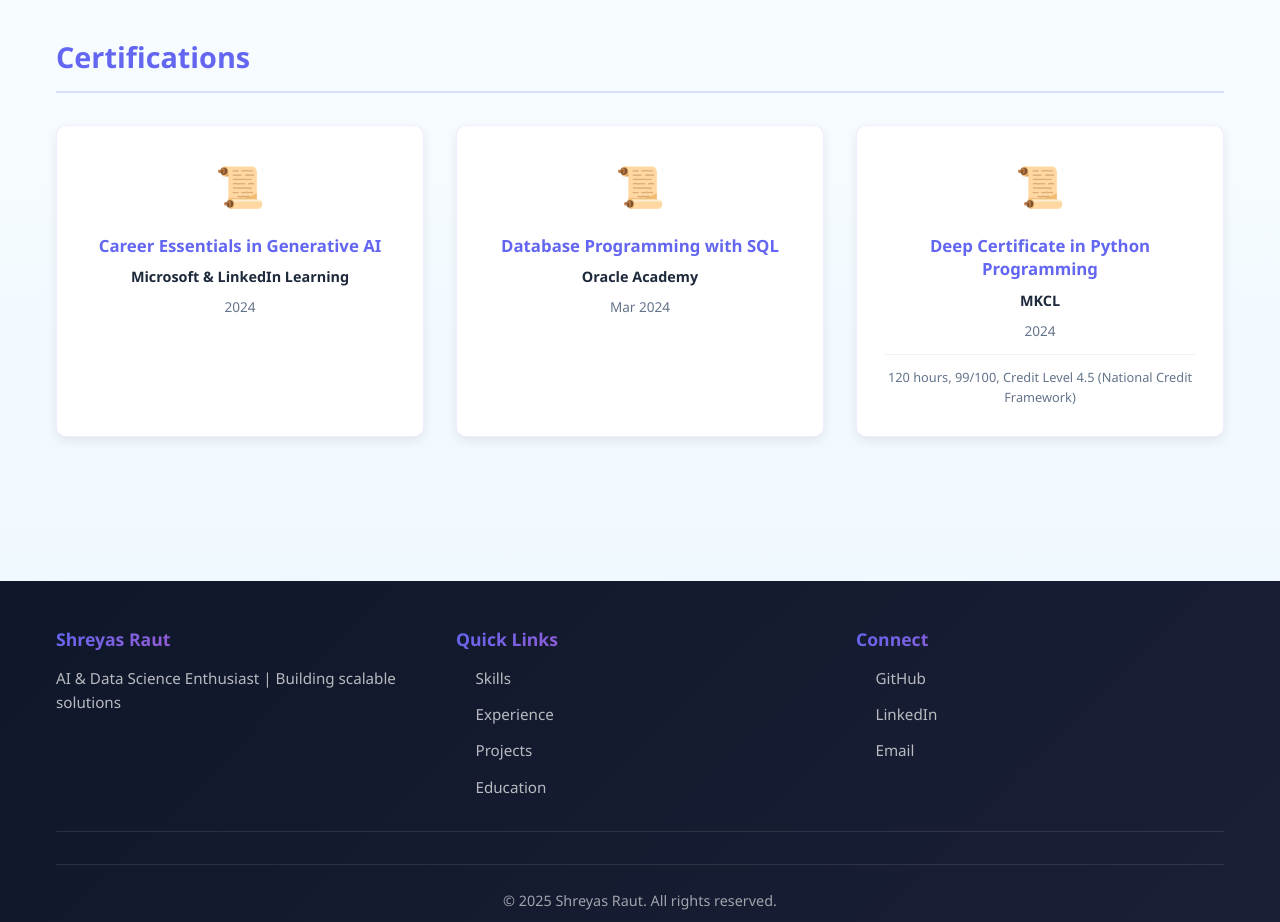
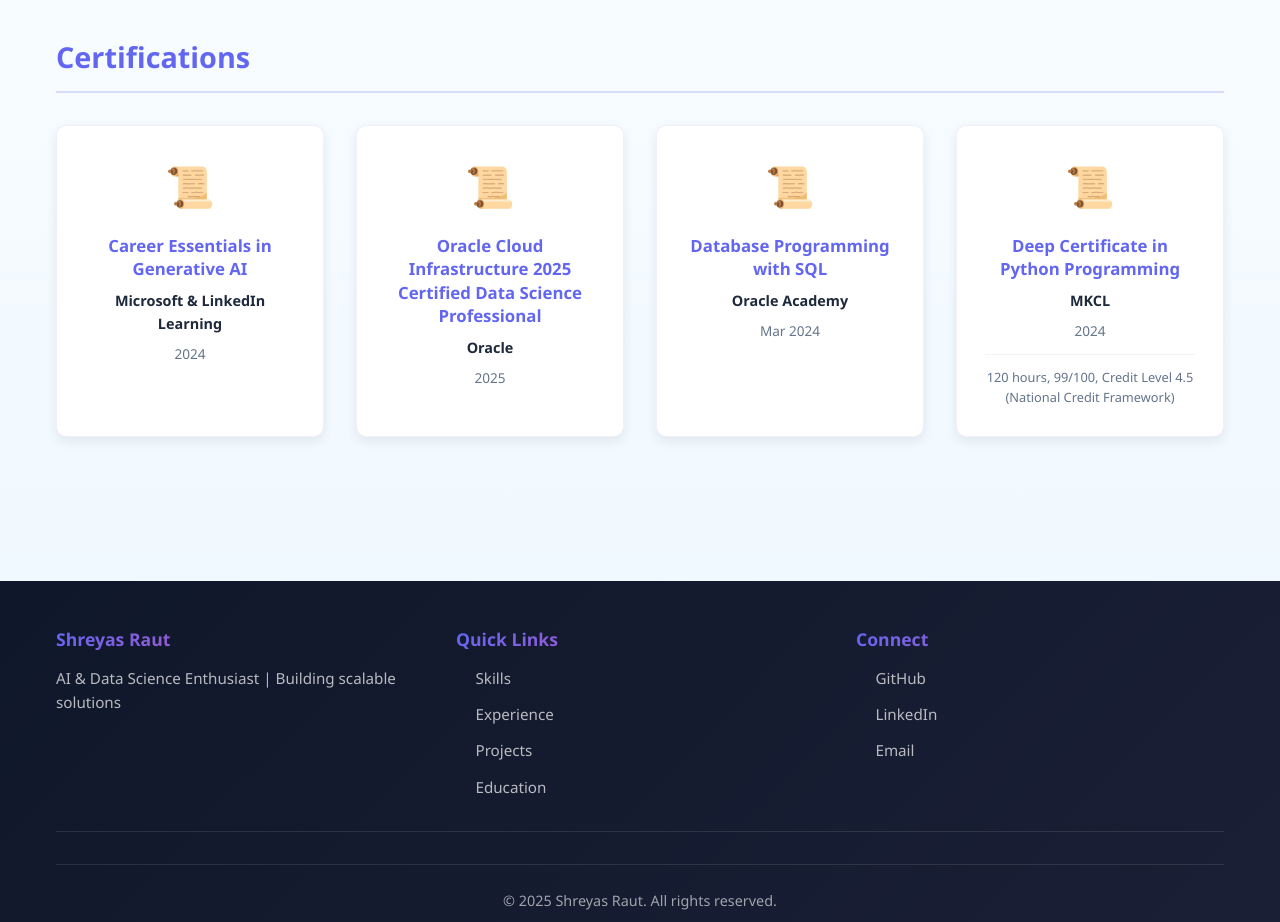
Before and after one commit to shreyasraut0707/Portfolio, a React (Vite) app: page / in a window 1280 px wide. Shown: the part 4500-5422 px from the top of the page. Built offline with nearby package versions, Linux system fonts and the light colour scheme.

Commit message:
Add Oracle Cloud Infrastructure 2025 Data Science Professional certification

```diff
--- a/src/data/resume.ts
+++ b/src/data/resume.ts
@@ -130,13 +130,20 @@
   },
   {
     id: '2',
+    title: 'Oracle Cloud Infrastructure 2025 Certified Data Science Professional',
+    issuer: 'Oracle',
+    date: '2025',
+    link: 'https://catalog-education.oracle.com/ords/certview/sharebadge?id=11A4A3E126300C2F814A4E2E9B9B6F2F8D143038F339A68F643F07F59F58D5B8'
+  },
+  {
+    id: '3',
     title: 'Database Programming with SQL',
     issuer: 'Oracle Academy',
     date: 'Mar 2024',
     link: '/Oracle_Certificate.pdf'
   },
   {
-    id: '3',
+    id: '4',
     title: 'Deep Certificate in Python Programming',
     issuer: 'MKCL',
     date: '2024',
```
